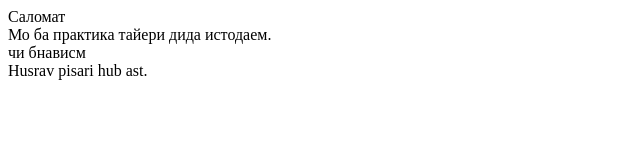
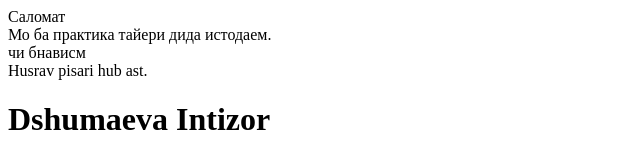
Before and after one commit to Sinojon205/videokurs, a plain HTML site: page index.html in a window 1280 px wide. Shown: the whole page, without its empty margins (0-640 px from the left). Drawn offline with Linux system fonts and the light colour scheme.

Commit message:
Nomu nasabro dochil kardam

```diff
--- a/index.html
+++ b/index.html
@@ -11,5 +11,6 @@
     <div>Мо ба практика тайери дида истодаем.</div>
     <div>чи бнависм</div>
     <div>Husrav pisari hub ast.</div>
+    <h1>Dshumaeva Intizor</h1>
 </body>
 </html>
```
